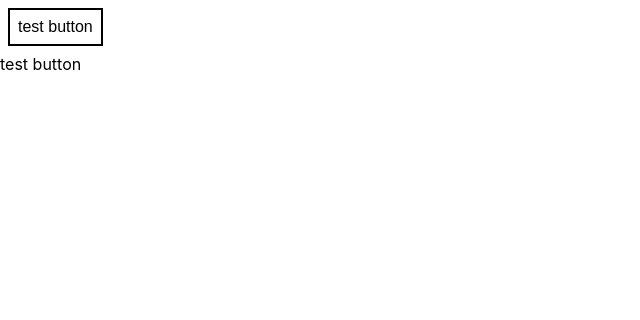
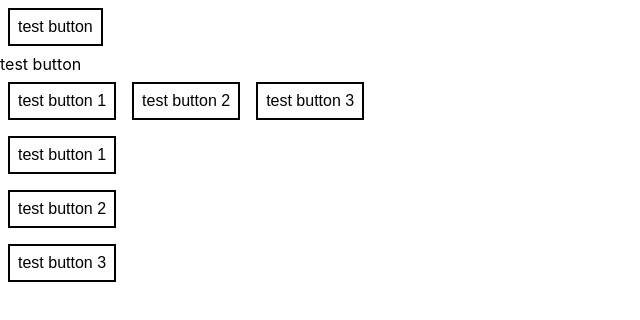
Before and after one commit to GurnirunjunShergill/untitled-invention-dev-space, a React (Create React App) app: page / in a window 1280 px wide. Shown: the top 320 px of the page, without its empty margins (0-640 px from the left). Built offline with nearby package versions, Linux system fonts and the light colour scheme.

Commit message:
add button group

```diff
--- a/src/App.tsx
+++ b/src/App.tsx
@@ -1,4 +1,5 @@
 import "./App.css";
+import ButtonGroup from "./components/button-group/ButtonGroup";
 import Button from "./components/button/Button";
 import Text from "./components/text/Text";
 
@@ -7,6 +8,16 @@ function App() {
     <>
       <Button variant="light" id="first-button"><Text>test button</Text></Button>
       <Text>test button</Text>
+      <ButtonGroup>
+        <Button variant="light" id="second-button"><Text>test button 1</Text></Button>
+        <Button variant="dark" id="third-button"><Text>test button 2</Text></Button>
+        <Button variant="light" id="fourth-button"><Text>test button 3</Text></Button>
+      </ButtonGroup>
+      <ButtonGroup listHorizontal={true}>
+        <Button variant="light" id="second-button"><Text>test button 1</Text></Button>
+        <Button variant="dark" id="third-button"><Text>test button 2</Text></Button>
+        <Button variant="light" id="fourth-button"><Text>test button 3</Text></Button>
+      </ButtonGroup>
     </>
   );
 }
--- /dev/null
+++ b/src/components/button-group/ButtonGroup.tsx
@@ -0,0 +1,22 @@
+import styled from "styled-components";
+import { ButtonGroupProps } from "./ButtonGroupTypes";
+
+const StyledButtonGroup = styled.div<{ $listHorizontal?: boolean}>`
+    display: flex;
+    flex-direction: ${props => props.$listHorizontal ? 'column' : 'row'};
+    width: ${props => props.$listHorizontal ? 'fit-content' : 'unset'}
+`;
+
+const ButtonGroup = ({
+    listHorizontal = false,
+    children,
+}:ButtonGroupProps)=>{
+
+    return(
+        <StyledButtonGroup $listHorizontal={listHorizontal}>
+            {children}
+        </StyledButtonGroup>
+    )
+}
+
+export default ButtonGroup;
--- /dev/null
+++ b/src/components/button-group/ButtonGroupTypes.ts
@@ -0,0 +1,4 @@
+export interface ButtonGroupProps{
+    listHorizontal?: boolean;
+    children: React.ReactNode;
+}
```
